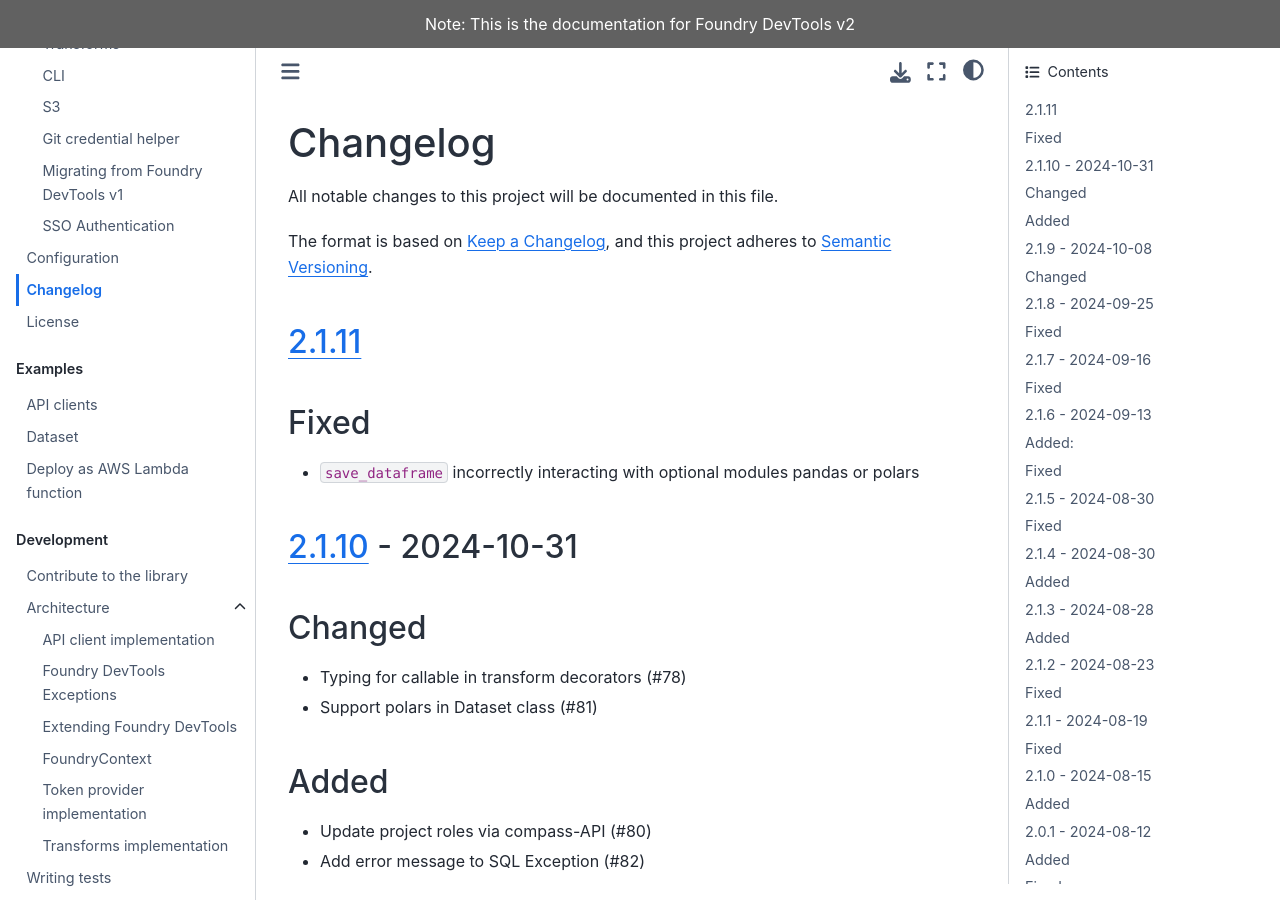
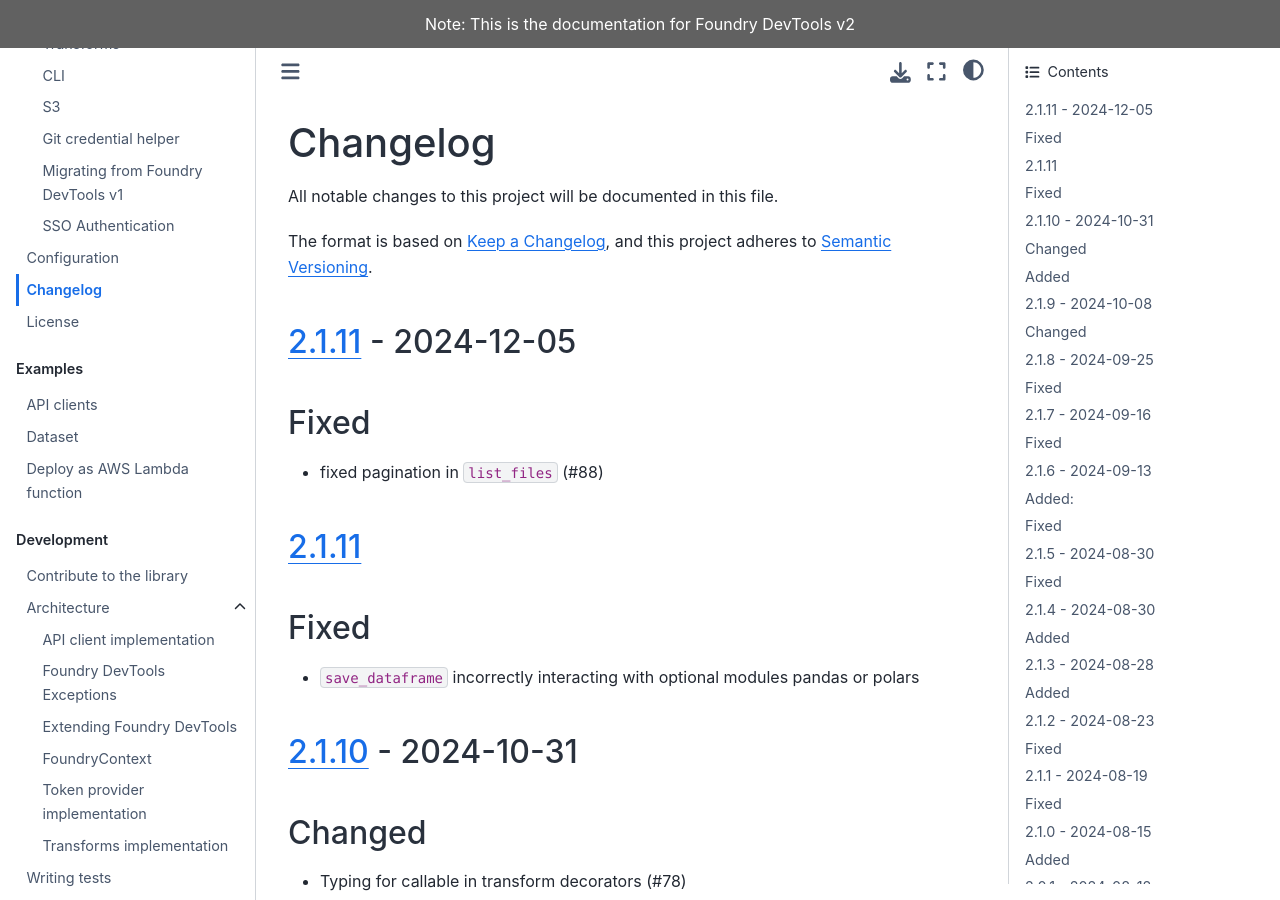
Before and after one commit to emdgroup/foundry-dev-tools, a Sphinx documentation site: the page built from docs/changelog.md, in a window 1280 px wide and 900 px high. Built offline with Sphinx 7.4.7 and the Sphinx Book theme 1.1.4, drawn with Linux system fonts in a browser that asks for light colours; pages that are not in the unit, such as notebooks, are missing from menus; the version number is read from the project's files by our own code.

Commit message:
feat: release v2.1.12

```diff
--- a/docs/changelog.md
+++ b/docs/changelog.md
@@ -4,6 +4,11 @@ All notable changes to this project will be documented in this file.
 
 The format is based on [Keep a Changelog],
 and this project adheres to [Semantic Versioning].
+
+## [2.1.11] - 2024-12-05
+
+## Fixed
+- fixed pagination in `list_files` (#88)
 
 ## [2.1.11]
 
@@ -311,6 +316,7 @@ and this project adheres to [Semantic Versioning].
 [Keep a Changelog]: https://keepachangelog.com/en/1.0.0/
 [Semantic Versioning]: https://semver.org/spec/v2.0.0.html
 
+[2.1.12]: https://github.com/emdgroup/foundry-dev-tools/compare/v2.1.11...v2.1.12
 [2.1.11]: https://github.com/emdgroup/foundry-dev-tools/compare/v2.1.10...v2.1.11
 [2.1.10]: https://github.com/emdgroup/foundry-dev-tools/compare/v2.1.9...v2.1.10
 [2.1.9]: https://github.com/emdgroup/foundry-dev-tools/compare/v2.1.8...v2.1.9
```
